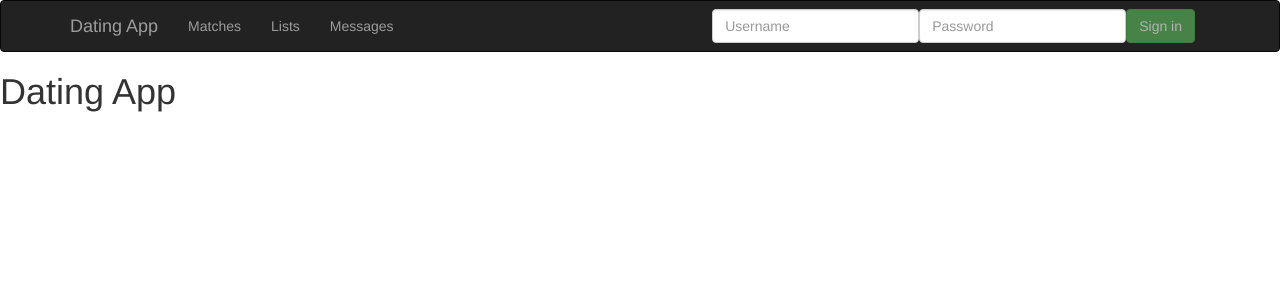
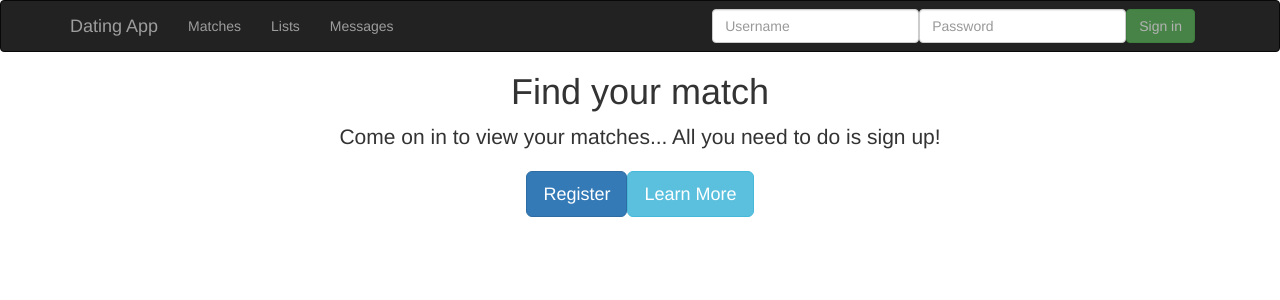
Before and after one commit to defranz/demoProject2, an Angular app: page / in a window 1280 px wide. Shown: the top 300 px of the page. Built offline with nearby package versions, Linux system fonts and the light colour scheme; no server answers.

Commit message:
added home and register components

```diff
--- a/src/app/app.component.html
+++ b/src/app/app.component.html
@@ -1,6 +1,3 @@
 <app-nav></app-nav>
-
-  <h1>
-    Dating App
-  </h1>
+<app-home></app-home>
 <app-value></app-value>
--- a/src/app/app.module.ts
+++ b/src/app/app.module.ts
@@ -8,13 +8,17 @@
 import { ValueComponent } from './value/value.component';
 import { NavComponent } from './nav/nav.component';
 import { AuthService } from './_services/auth.service';
+import { HomeComponent } from './home/home.component';
+import { RegisterComponent } from './register/register.component';
 
 
 @NgModule({
   declarations: [
     AppComponent,
     ValueComponent,
-    NavComponent
+    NavComponent,
+    HomeComponent,
+    RegisterComponent
 ],
   imports: [
     BrowserModule,
--- /dev/null
+++ b/src/app/home/home.component.html
@@ -0,0 +1,8 @@
+<div class="text-center">
+  <h1>Find your match</h1>
+  <p class="lead">Come on in to view your matches... All you need to do is sign up!</p>
+  <div class="text-center">
+    <button class="btn btn-primary btn-lg">Register</button>
+    <button class="btn btn-info btn-lg">Learn More</button>
+  </div>
+</div>
--- /dev/null
+++ b/src/app/home/home.component.ts
@@ -0,0 +1,15 @@
+import { Component, OnInit } from '@angular/core';
+
+@Component({
+  selector: 'app-home',
+  templateUrl: './home.component.html',
+  styleUrls: ['./home.component.css']
+})
+export class HomeComponent implements OnInit {
+
+  constructor() { }
+
+  ngOnInit() {
+  }
+
+}
--- /dev/null
+++ b/src/app/register/register.component.html
@@ -0,0 +1,3 @@
+<p>
+  register works!
+</p>
--- /dev/null
+++ b/src/app/register/register.component.ts
@@ -0,0 +1,15 @@
+import { Component, OnInit } from '@angular/core';
+
+@Component({
+  selector: 'app-register',
+  templateUrl: './register.component.html',
+  styleUrls: ['./register.component.css']
+})
+export class RegisterComponent implements OnInit {
+
+  constructor() { }
+
+  ngOnInit() {
+  }
+
+}
```
Also changed, not shown: src/app/home/home.component.css (added), src/app/register/register.component.css (added), 2 other files (tests, documents, lock files or other folders).
